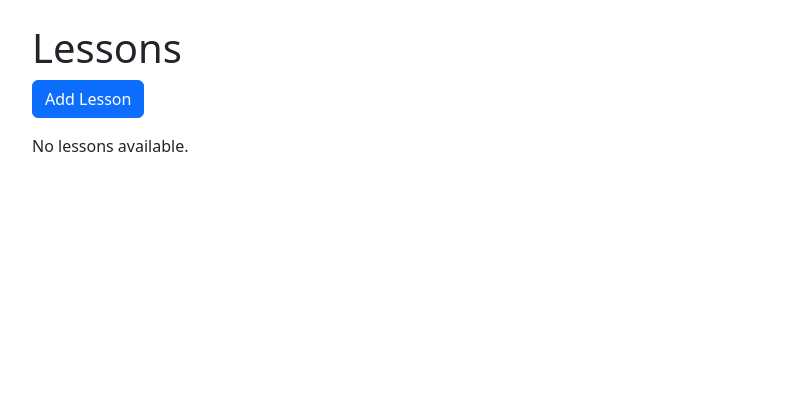
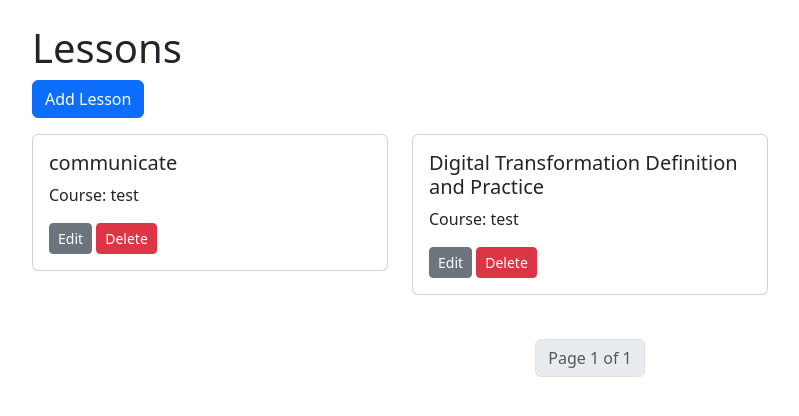
Before and after one commit to baquang2910/my-lms, a Django app: page /courses/lessons/ in a window 1280 px wide. Shown: the top 416 px of the page, without its empty margins (50-849 px from the left). Run offline with Django 4.2, Linux system fonts and the light colour scheme; a user stored in the database is signed in; data comes from the database, SQL or seed files in the repository; some libraries are stand-ins or nearby versions.

Commit message:
Updated lesson creation form, view, and templates

```diff
--- a/courses/templates/courses/lesson_list.html
+++ b/courses/templates/courses/lesson_list.html
@@ -4,34 +4,48 @@
 <head>
     <meta charset="UTF-8">
     <meta name="viewport" content="width=device-width, initial-scale=1.0">
-    <title>Lesson List | My LMS</title>
+    <title>Lesson List | My Learning Management System</title>
     <link rel="stylesheet" href="https://cdn.jsdelivr.net/npm/bootstrap@5.3.0/dist/css/bootstrap.min.css">
     <style>
         .lesson-card { margin-bottom: 20px; }
         .lesson-actions { margin-top: 10px; }
+        .delete-btn { cursor: pointer; }
     </style>
 </head>
 <body>
-    <div class="container">
-        <h1 class="mt-4">Lessons</h1>
+    <div class="container mt-4">
+        <h1>Lessons</h1>
         <a href="{% url 'create_lesson' %}" class="btn btn-primary mb-3">Add Lesson</a>
-        {% if lessons %}
+        {% if page_obj.object_list %}
             <div class="row">
-                {% for lesson in lessons %}
+                {% for lesson in page_obj.object_list %}
                     <div class="col-md-4">
                         <div class="card lesson-card">
                             <div class="card-body">
                                 <h5 class="card-title">{{ lesson.title }}</h5>
                                 <p class="card-text">Course: {{ lesson.course.title }}</p>
                                 <div class="lesson-actions">
-                                    <a href="{% url 'edit_lesson' lesson.id %}" class="btn btn-sm btn-secondary">Edit</a>
-                                    <a href="{% url 'delete_lesson' lesson.id %}" class="btn btn-sm btn-danger">Delete</a>
+                                    <a href="{% url 'edit_lesson' lesson.id %}" class="btn btn-sm btn-secondary" aria-label="Edit lesson: {{ lesson.title }}">Edit</a>
+                                    <a href="{% url 'delete_lesson' lesson.id %}" class="btn btn-sm btn-danger delete-btn" onclick="return confirm('Are you sure you want to delete this lesson?');" aria-label="Delete lesson: {{ lesson.title }}">Delete</a>
                                 </div>
                             </div>
                         </div>
                     </div>
                 {% endfor %}
             </div>
+            <nav aria-label="Lesson pagination">
+                <ul class="pagination justify-content-center mt-4">
+                    {% if page_obj.has_previous %}
+                        <li class="page-item"><a class="page-link" href="?page=1">First</a></li>
+                        <li class="page-item"><a class="page-link" href="?page={{ page_obj.previous_page_number }}">Previous</a></li>
+                    {% endif %}
+                    <li class="page-item disabled"><span class="page-link">Page {{ page_obj.number }} of {{ page_obj.paginator.num_pages }}</span></li>
+                    {% if page_obj.has_next %}
+                        <li class="page-item"><a class="page-link" href="?page={{ page_obj.next_page_number }}">Next</a></li>
+                        <li class="page-item"><a class="page-link" href="?page={{ page_obj.paginator.num_pages }}">Last</a></li>
+                    {% endif %}
+                </ul>
+            </nav>
         {% else %}
             <p>No lessons available.</p>
         {% endif %}
--- a/courses/views.py
+++ b/courses/views.py
@@ -7,10 +7,16 @@
 
 @login_required
 def create_lesson(request):
+    # Check if any courses exist
+    courses = Course.objects.all()
+    if not courses:
+        messages.error(request, 'No courses available. Please create a course first.')
+        return redirect('create_course')  # Redirect to a view for creating courses
+
     if request.method == 'POST':
         form = LessonForm(request.POST, request.FILES)
         if form.is_valid():
-            lesson = form.save()  # Assumes course is set via form
+            lesson = form.save()
             messages.success(request, f'Lesson "{lesson.title}" created successfully!')
             return redirect('lesson_list')
         else:
@@ -25,4 +31,4 @@
     paginator = Paginator(lessons, 10)  # 10 lessons per page
     page_number = request.GET.get('page')
     page_obj = paginator.get_page(page_number)
-    return render(request, 'courses/lesson_list.html', {'page_obj': page_obj})
+    return render(request, 'courses/lesson_list.html', {'page_obj': page_obj, 'paginator': paginator})
```
Also changed, not shown: courses/forms.py (+4 -5 lines), courses/templates/courses/create_lesson.html (+26 -9 lines).
